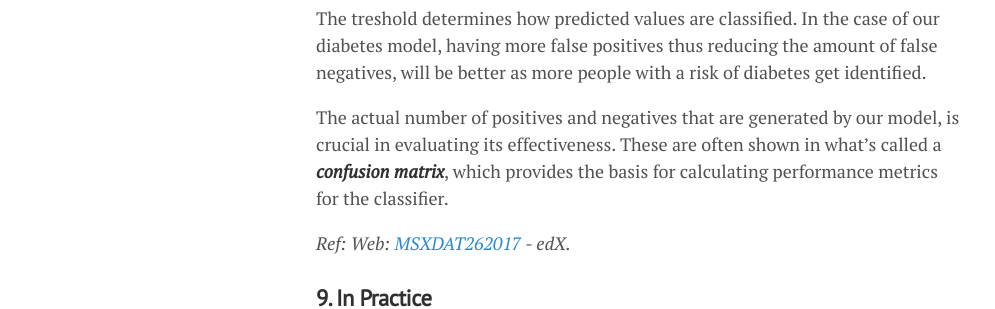
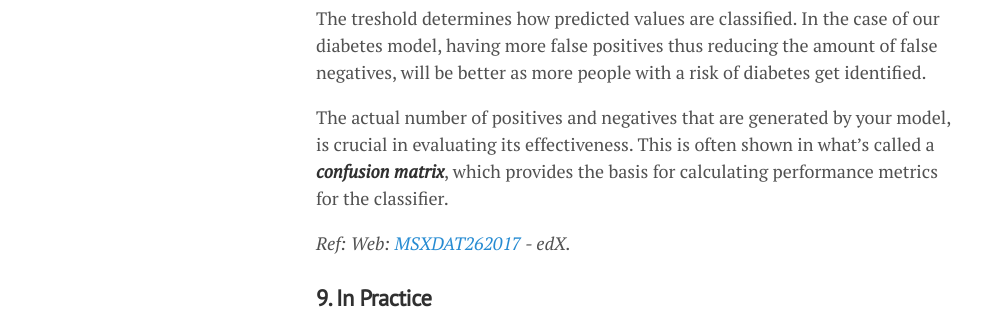
Before and after one commit to lgeurts/lgeurts.github.io, a Jekyll site: the page built from _posts/2018-06-29-artificial-intelligence-basics.md, in a window 1280 px wide and 900 px high, scrolled down 6519 px. Shown: the part 155-464 px from the top of the window, without its empty margins (0-995 px from the left). Built offline with Jekyll 4.4.1, drawn with Linux system fonts in a browser that asks for light colours; nearby versions of some CDN libraries.

Commit message:
Update 2018-06-29-artificial-intelligence-basics.md

```diff
--- a/_posts/2018-06-29-artificial-intelligence-basics.md
+++ b/_posts/2018-06-29-artificial-intelligence-basics.md
@@ -172,7 +172,7 @@
 
 The treshold determines how predicted values are classified. In the case of our diabetes model, having more false positives thus reducing the amount of false negatives, will be better as more people with a risk of diabetes get identified.
 
-The actual number of positives and negatives that are generated by our model, is crucial in evaluating its effectiveness. These are often shown in what's called a ***confusion matrix***, which provides the basis for calculating performance metrics for the classifier.
+The actual number of positives and negatives that are generated by your model, is crucial in evaluating its effectiveness. This is often shown in what's called a ***confusion matrix***, which provides the basis for calculating performance metrics for the classifier.
 
 *Ref: Web: [MSXDAT262017](https://www.youtube.com/watch?v=1O0_u9WRo-0/) - edX.*
 
```
